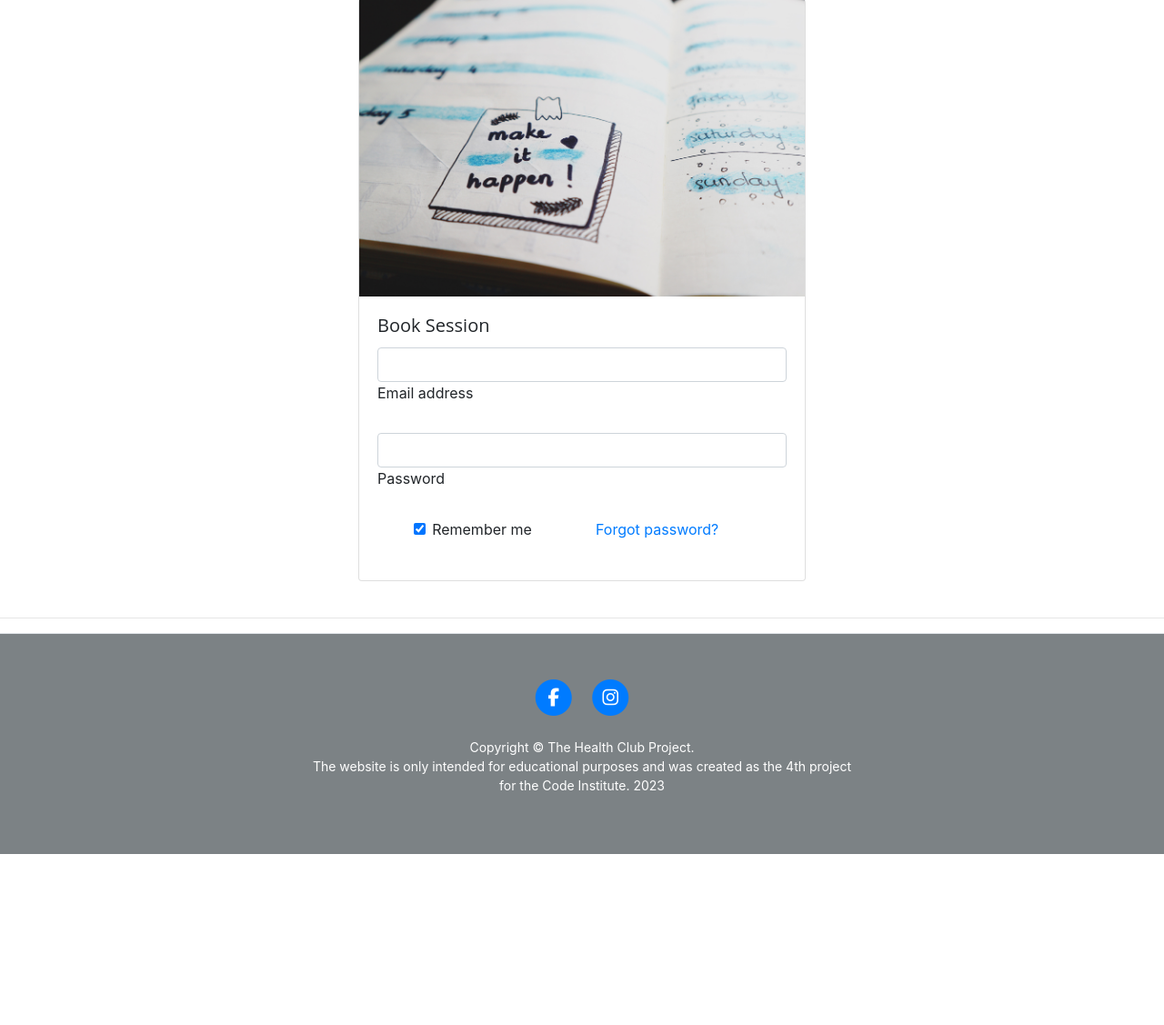
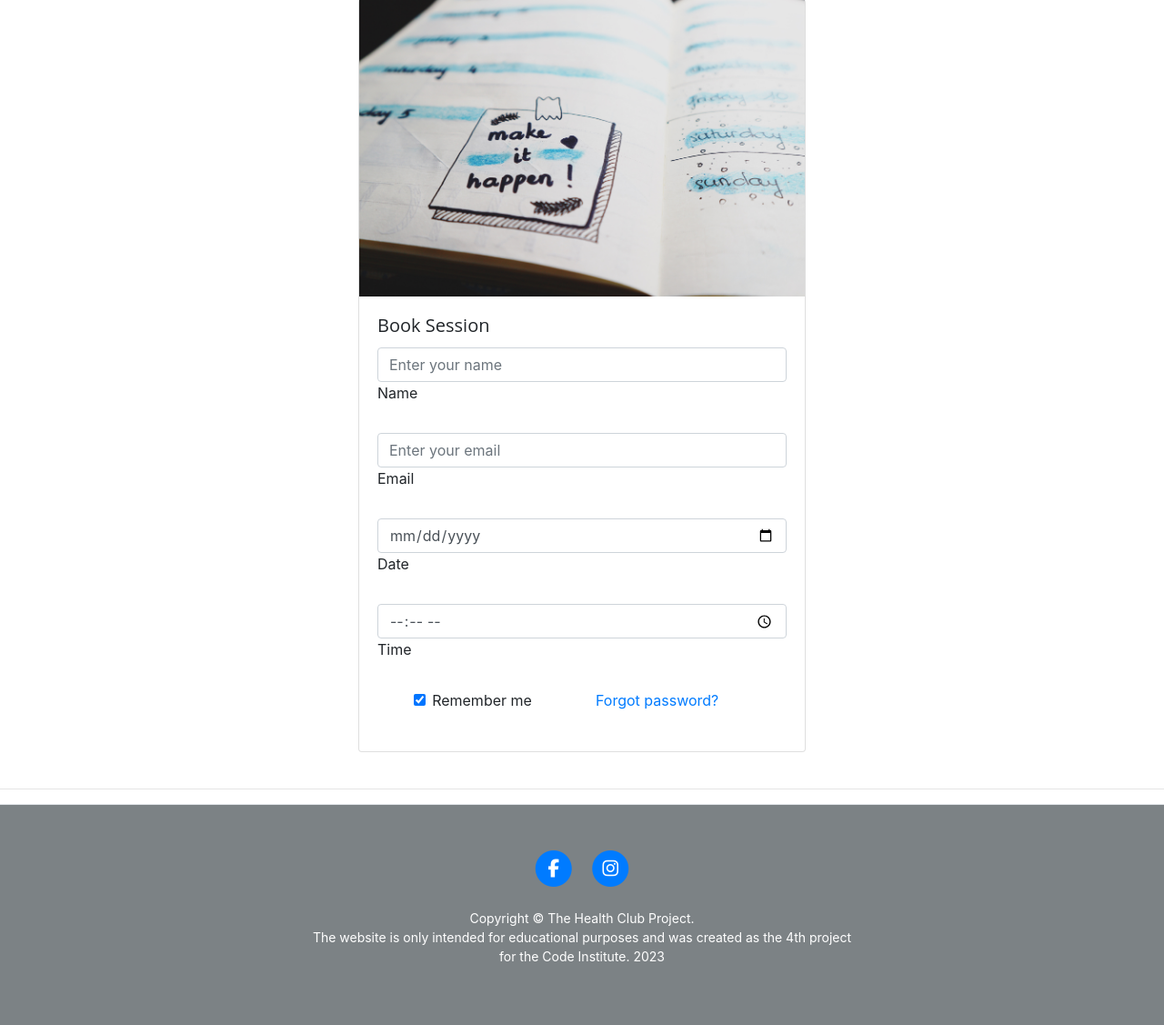
Before and after one commit to helenahagman/the-personal-trainer-project, a Flask app: page /pt/book in a window 1280 px wide. Shown: the part 679-1806 px from the top of the page at 91% size. Before the commit the page ends 1618 px from the top, so only its background shows below. Run offline with Flask 3, Linux system fonts and the light colour scheme; some libraries are stand-ins or nearby versions.

Commit message:
updated the booking form

```diff
--- a/templates/book.html
+++ b/templates/book.html
@@ -16,16 +16,27 @@
               <div class="card-body">
                 <h5 class="card-title">Book Session</h5>
                 <form>
+                  <!-- Name input -->
+                  <div class="form-outline mb-4">
+                    <input type="text" id="form2Example1" class="form-control" placeholder="Enter your name" />
+                    <label class="form-label" for="form2Example1">Name</label>
+                  </div>
                   <!-- Email input -->
                   <div class="form-outline mb-4">
-                    <input type="email" id="form2Example1" class="form-control" />
-                    <label class="form-label" for="form2Example1">Email address</label>
+                    <input type="email" id="form2Example1" class="form-control" placeholder="Enter your email" />
+                    <label class="form-label" for="form2Example1">Email</label>
                   </div>
 
-                  <!-- Password input -->
+                  <!-- Date input -->
                   <div class="form-outline mb-4">
-                    <input type="password" id="form2Example2" class="form-control" />
-                    <label class="form-label" for="form2Example2">Password</label>
+                    <input type="date" id="form2Example2" class="form-control" />
+                    <label class="form-label" for="form2Example2">Date</label>
+                  </div>
+
+                  <!-- Time input -->
+                  <div class="form-outline mb-4">
+                    <input type="time" id="form2Example2" class="form-control" />
+                    <label class="form-label" for="form2Example2">Time</label>
                   </div>
 
                   <!-- 2 column grid layout for inline styling -->
--- a/templates/member.html
+++ b/templates/member.html
@@ -100,8 +100,8 @@
                     <p>Not a member? <a href="{{ url_for('book') }}">Register</a></p>
                     <!--<p>or sign up with:</p>
                     <button type="button" class="btn btn-link btn-floating mx-1">
-                      <i class="fab fa-facebook-f"></i>
-                    </button>-->
+                      <i class="fab fa-facebook-f"></i>-->
+                    </button>
                   </div>
                 </form>
               </div>
```
Also changed, not shown: templates/register.html (+46 -20 lines).
